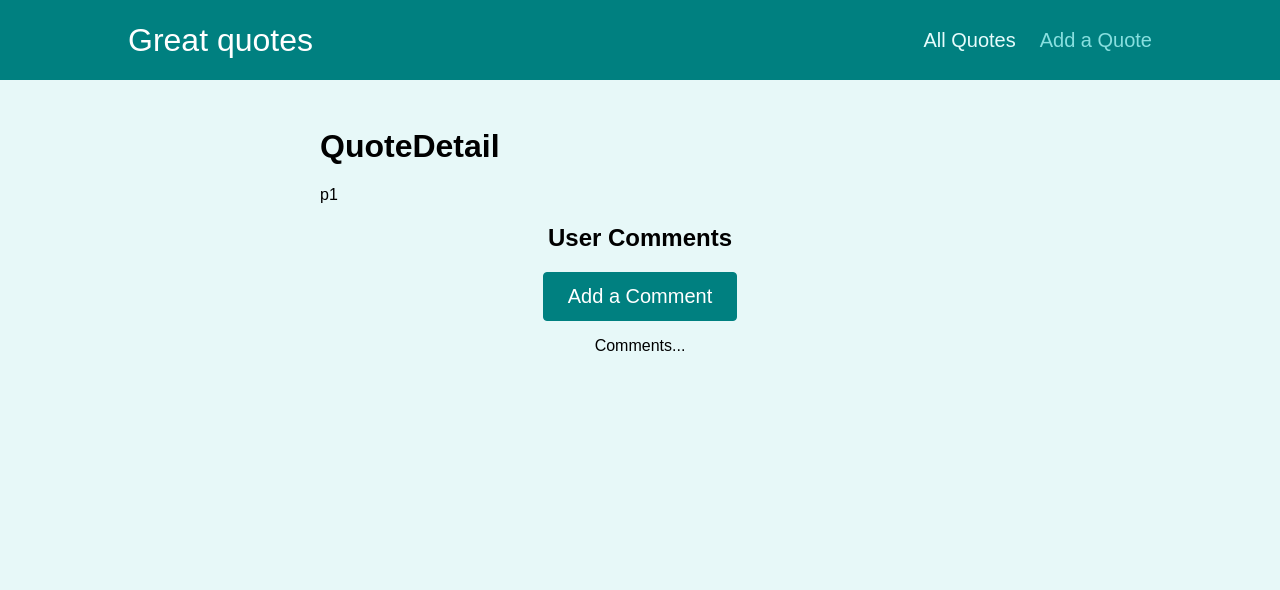
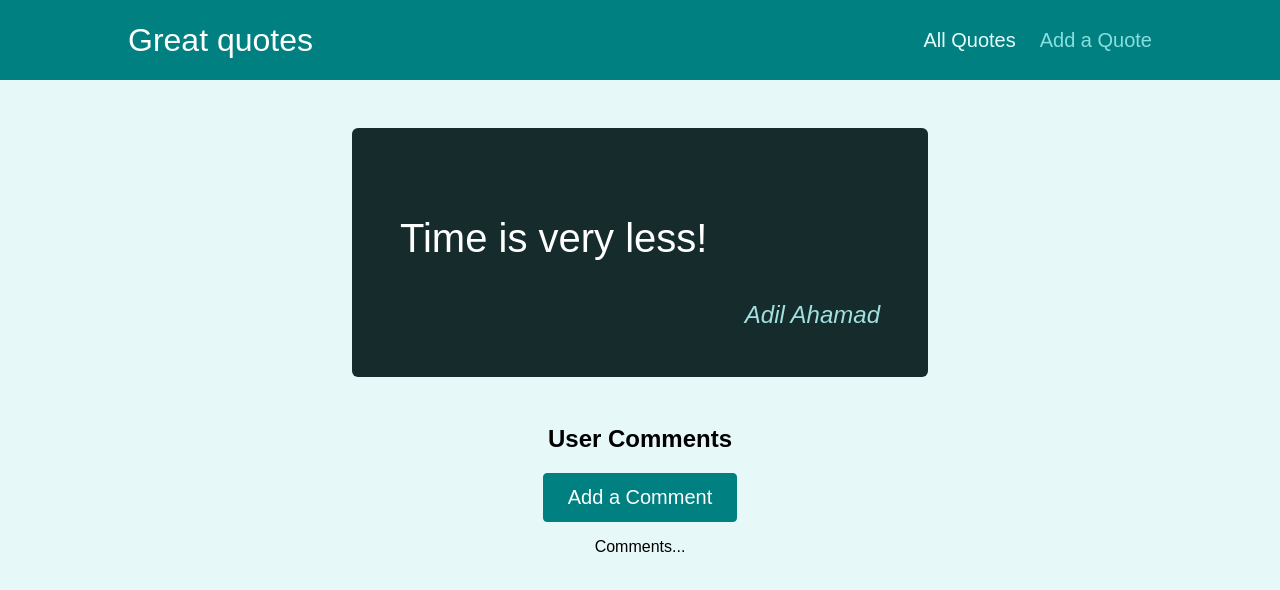
Before and after one commit to adilahamad786/best-quotes-app, a React (Create React App) app: page /quotes/p1/comments in a window 1280 px wide. Shown: the top 590 px of the page. Built offline with nearby package versions, Linux system fonts and the light colour scheme.

Commit message:
Adding Quote details as page.

```diff
--- a/src/components/pages/QuoteDetail.js
+++ b/src/components/pages/QuoteDetail.js
@@ -1,17 +1,29 @@
 import React from "react";
 import { useParams, Routes, Route } from "react-router-dom";
-import Comments from '../comments/Comments'
+import Comments from "../comments/Comments";
+import HighlightedQuote from "../quotes/HighlightedQuote";
+
+const DUMMY_QUOTES = [
+  { id: "p1", author: "Adil Ahamad", text: "Time is very less!" },
+  { id: "p2", author: "Adil Ahamad", text: "Mast raho suwast raho!" },
+];
 
 export const QuoteDetail = () => {
   const param = useParams();
+
+  const quote = DUMMY_QUOTES.find((quote) => quote.id === param.quoteId);
+
+  if (!quote) {
+    return <p>Quote not found!</p>;
+  }
+
   return (
-    <div>
-      <h1>QuoteDetail</h1>
-      { param.quoteId }
+    <>
+      <HighlightedQuote text={quote.text} author={quote.author} />
       <Routes>
-        <Route path='comments' element={<Comments />}/>
+        <Route path="comments" element={<Comments />} />
       </Routes>
-    </div>
+    </>
   );
 };
 
--- a/src/components/quotes/QuoteItem.js
+++ b/src/components/quotes/QuoteItem.js
@@ -1,4 +1,5 @@
 import classes from './QuoteItem.module.css';
+import { Link } from 'react-router-dom';
 
 const QuoteItem = (props) => {
   return (
@@ -9,9 +10,9 @@ const QuoteItem = (props) => {
         </blockquote>
         <figcaption>{props.author}</figcaption>
       </figure>
-      <a className='btn'>
+      <Link className='btn' to={props.id}>
         View Fullscreen
-      </a>
+      </Link>
     </li>
   );
 };
```
